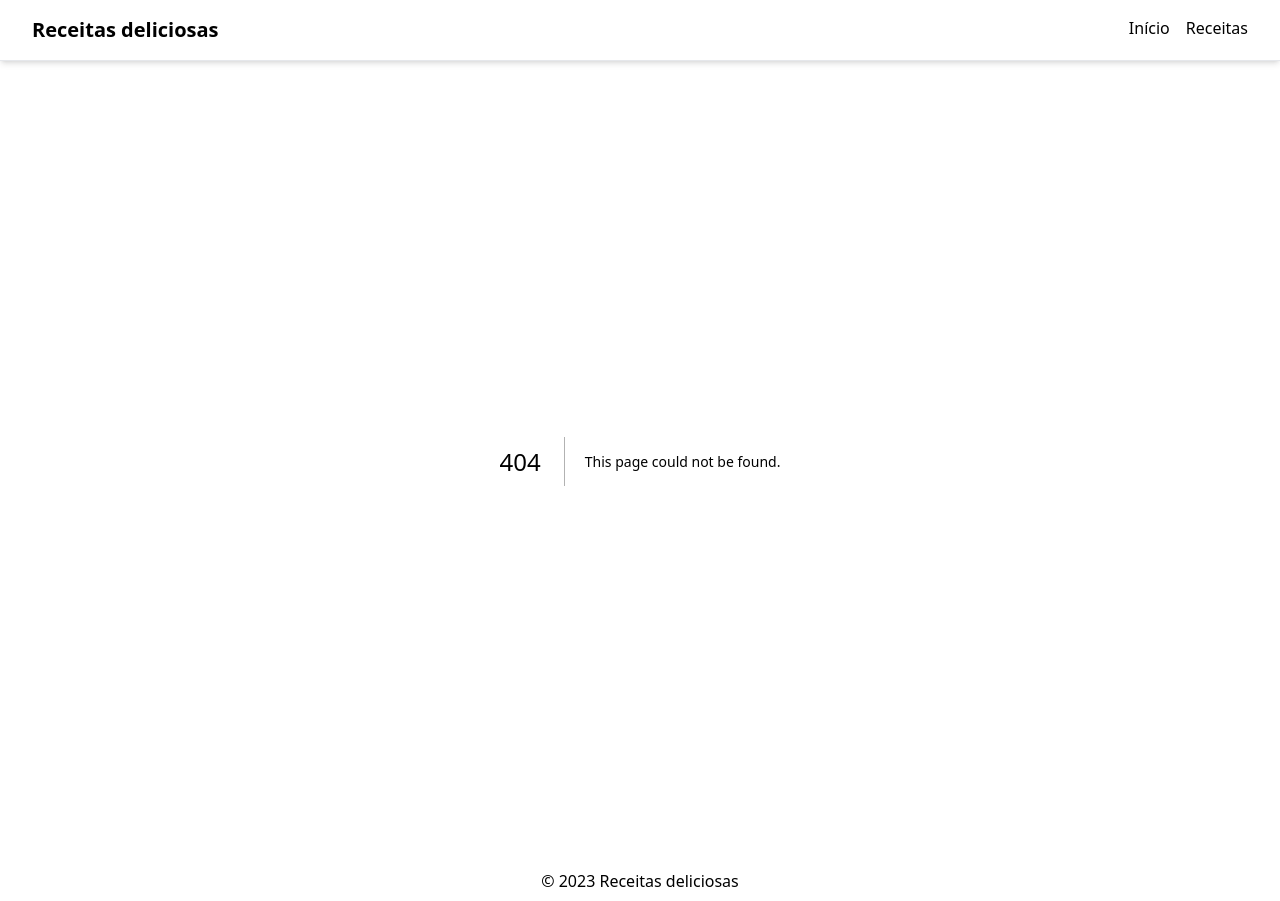
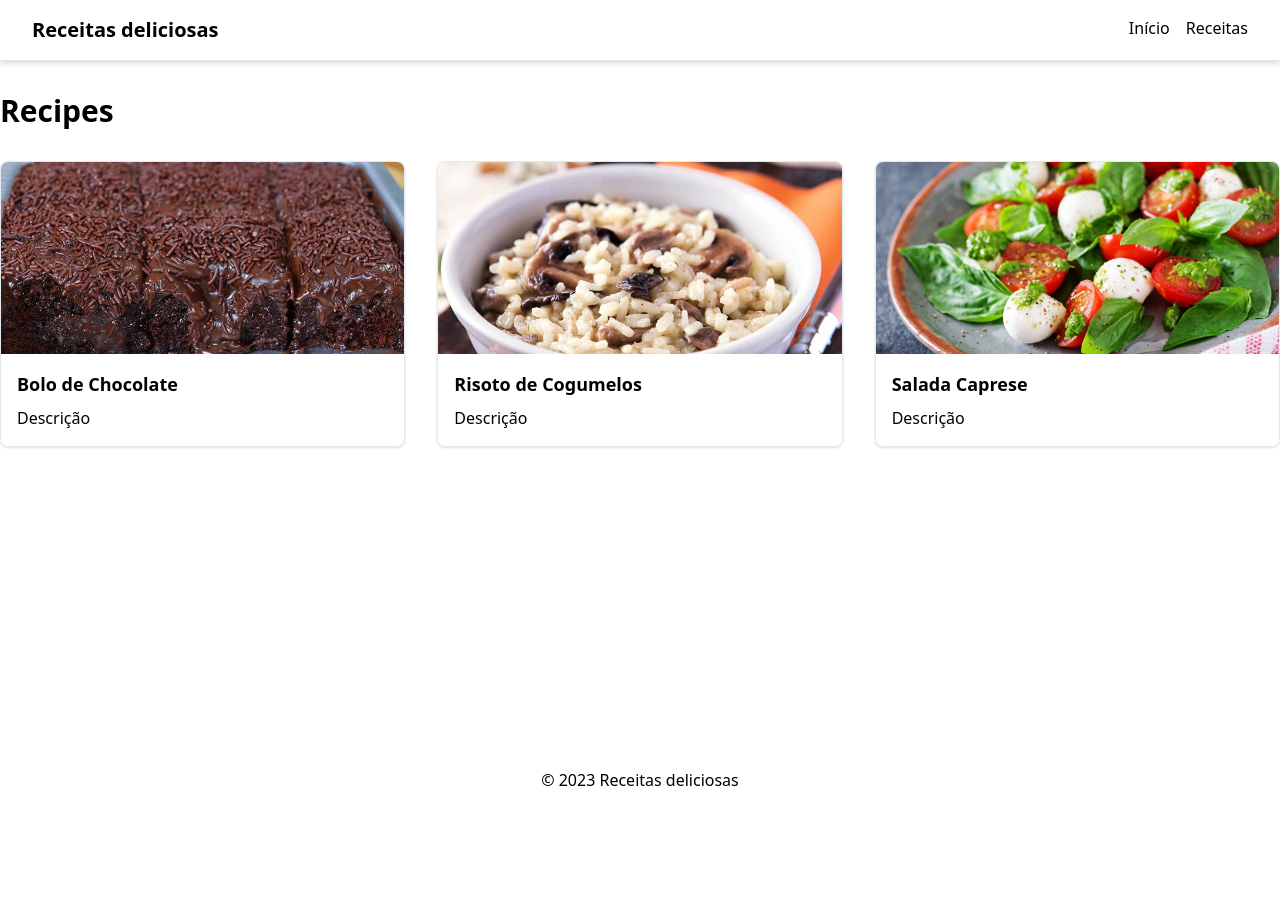
Before and after one commit to Ramonprog/recepies-nextjs, a Next.js app: page /recipes in a window 1280 px wide. Before the commit this address had no page. After the commit the page ends 800 px from the top, so only its background shows below. Built offline with nearby package versions, Linux system fonts and the light colour scheme.

Commit message:
feat: cria página de receitas e componente RecipesCard

```diff
--- /dev/null
+++ b/src/app/recipes/page.tsx
@@ -0,0 +1,17 @@
+import { RecipesCard } from "@/components/RecipesCard";
+import { recipes } from "@/lib/data";
+
+export default function RecipesPage() {
+  return (
+    <main className="flex-grow py-8">
+      <div className="cotainer mx-auto">
+        <h1 className="text-3xl font-bold">Recipes</h1>
+        <div className="grid grid-cols-3 gap-8 mt-8">
+        {recipes.map((recipe) => (
+          <RecipesCard key={recipe.id} recipe={recipe} />
+        ))}
+       </div>
+      </div>
+    </main>
+  )
+}
--- /dev/null
+++ b/src/components/RecipesCard/index.tsx
@@ -0,0 +1,19 @@
+import { Recipe } from "@/@types/recipe";
+import Image from "next/image";
+import Link from "next/link";
+
+export function RecipesCard({recipe}:{recipe:Recipe}) {
+  return (
+    <Link href="#">
+      <div className="border border-slate-200 rounded-lg  overflow-hidden shadow-sm hover:shadow-md transition-shadow">
+        <div className="relative h-48 w-full">
+          <Image src={recipe.image} alt={recipe.title} fill className="object-cover" />
+        </div>
+        <div className="flex flex-col p-4 gap-2">
+          <h3 className="text-lg font-bold">{recipe.title}</h3>
+          <p>Descrição</p>
+        </div>
+      </div>
+    </Link>
+  )
+}
```
